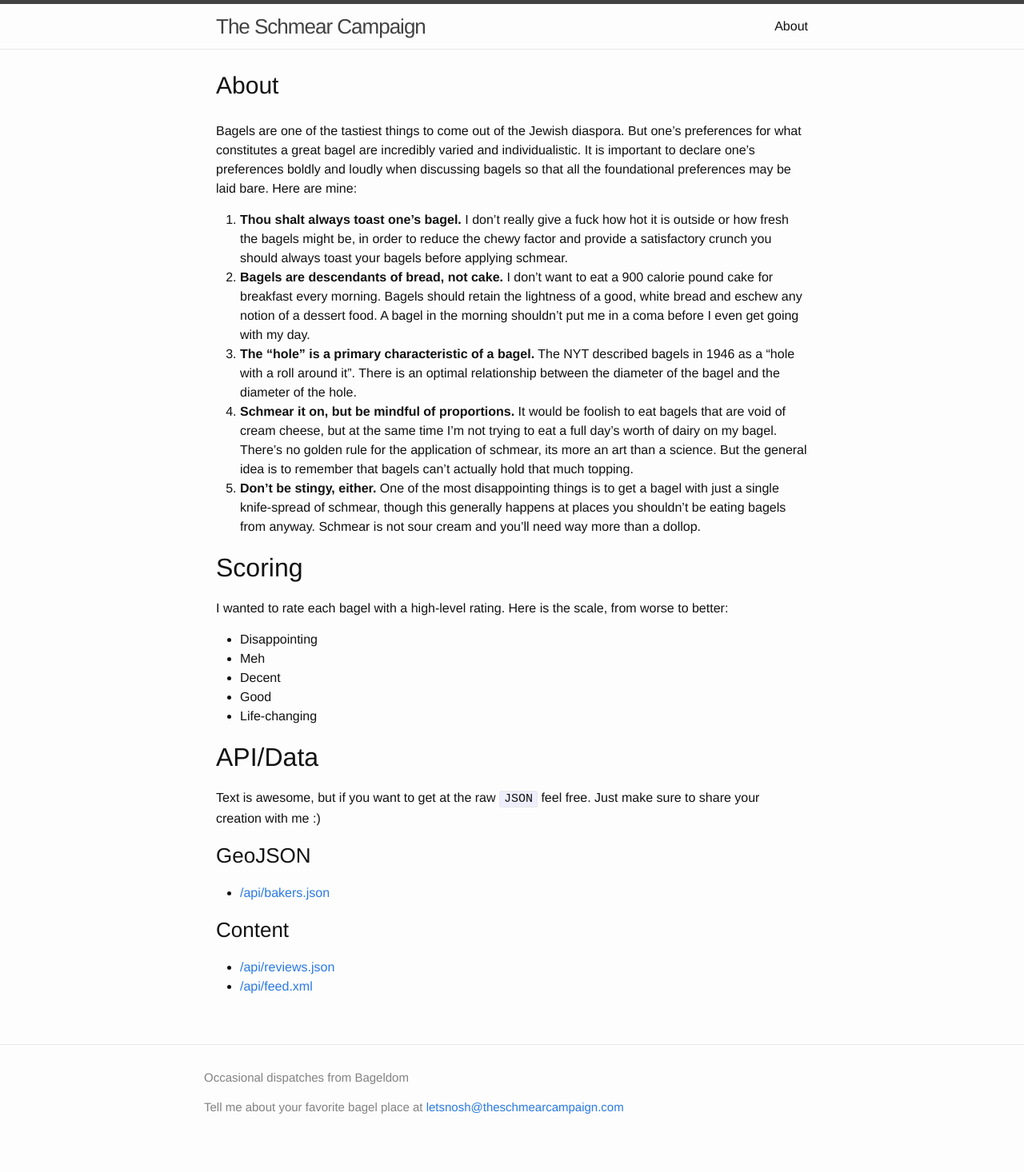
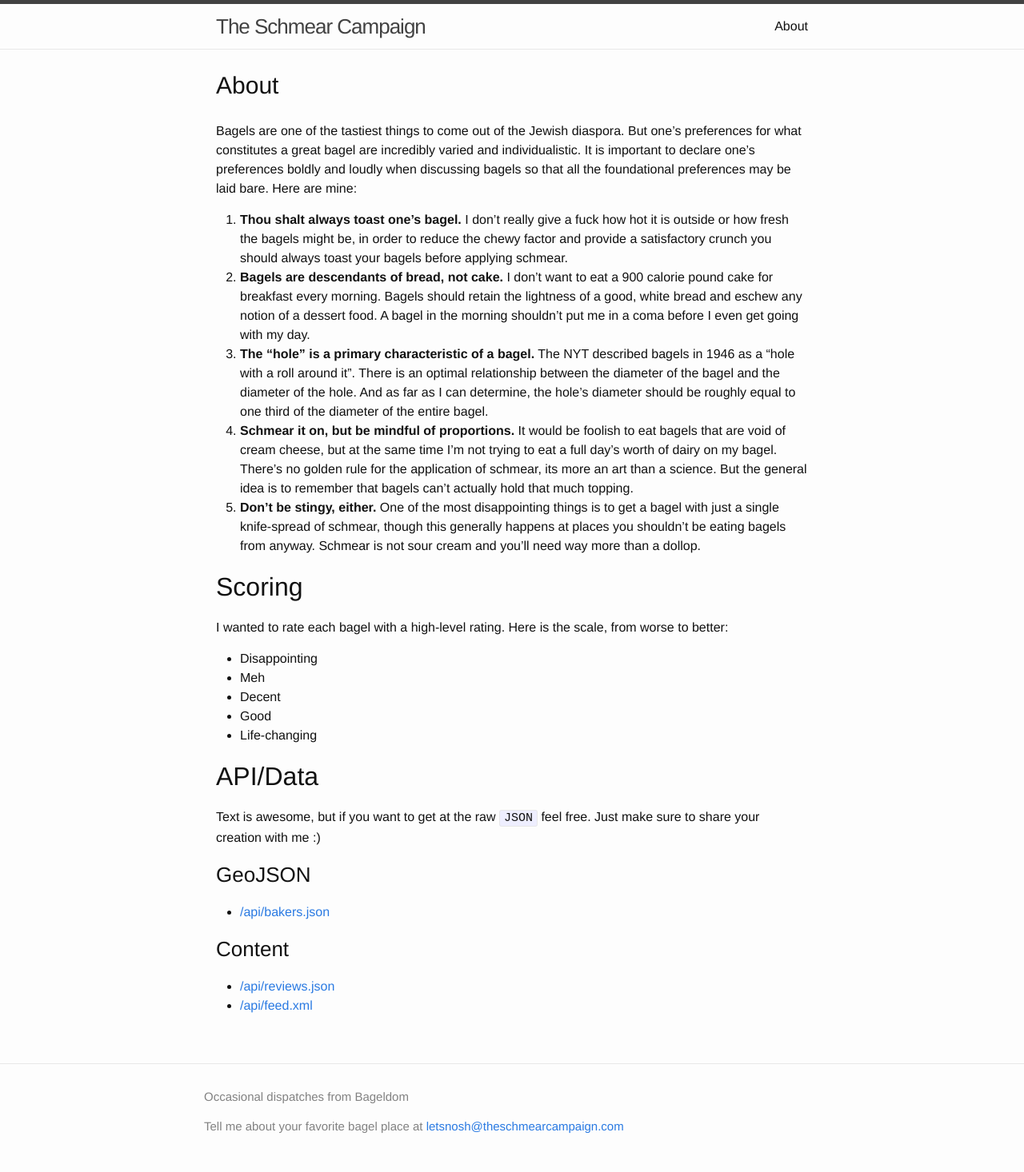
Before and after one commit to jeremiak/bagel-blog, a Jekyll site: the page built from about.md, in a window 1280 px wide. Shown: the whole page at 80% size. Built offline with Jekyll 4.4.1, drawn with Linux system fonts in a browser that asks for light colours; nearby versions of some CDN libraries; before the commit the page ends 1442 px from its top, so only the background shows below that.

Commit message:
Better hole text on About

```diff
--- a/about.md
+++ b/about.md
@@ -8,7 +8,7 @@ Bagels are one of the tastiest things to come out of the Jewish diaspora. But on
 
 0. **Thou shalt always toast one’s bagel.** I don’t really give a fuck how hot it is outside or how fresh the bagels might be, in order to reduce the chewy factor and provide a satisfactory crunch you should always toast your bagels before applying schmear.
 0. **Bagels are descendants of bread, not cake.** I don’t want to eat a 900 calorie pound cake for breakfast every morning. Bagels should retain the lightness of a good, white bread and eschew any notion of a dessert food. A bagel in the morning shouldn’t put me in a coma before I even get going with my day.
-0. **The “hole” is a primary characteristic of a bagel.** The NYT described bagels in 1946 as a “hole with a roll around it”. There is an optimal relationship between the diameter of the bagel and the diameter of the hole.
+0. **The “hole” is a primary characteristic of a bagel.** The NYT described bagels in 1946 as a “hole with a roll around it”. There is an optimal relationship between the diameter of the bagel and the diameter of the hole. And as far as I can determine, the hole's diameter should be roughly equal to one third of the diameter of the entire bagel.
 0. **Schmear it on, but be mindful of proportions.** It would be foolish to eat bagels that are void of cream cheese, but at the same time I’m not trying to eat a full day’s worth of dairy on my bagel. There’s no golden rule for the application of schmear, its more an art than a science. But the general idea is to remember that bagels can’t actually hold that much topping.
 0. **Don’t be stingy, either.** One of the most disappointing things is to get a bagel with just a single knife-spread of schmear, though this generally happens at places you shouldn’t be eating bagels from anyway. Schmear is not sour cream and you’ll need way more than a dollop.
 
```
